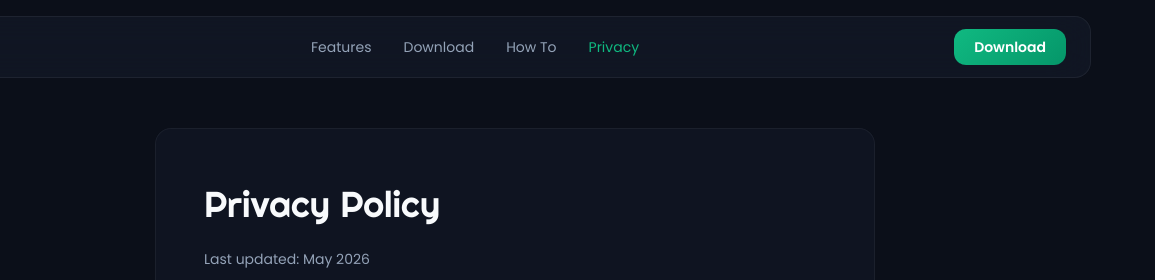
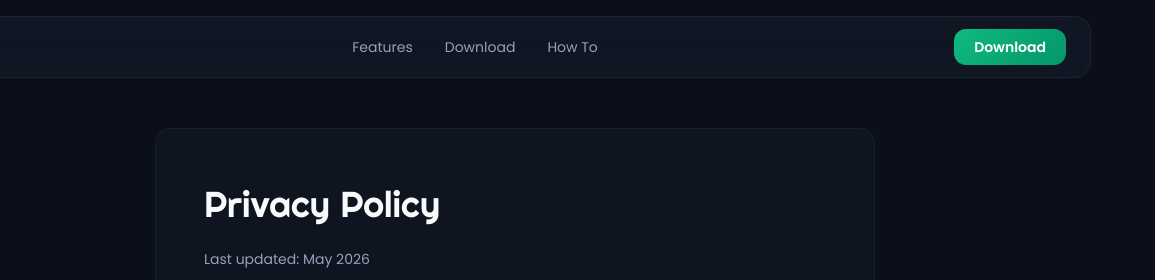
Before and after one commit to HamaBTW/loopii-player-landing-page, a plain HTML site: page privacy/index.html in a window 1280 px wide. Shown: the top 280 px of the page, 125-1280 px from the left. Drawn offline with nearby package versions, Linux system fonts and the light colour scheme.

Commit message:
remove Privacy/Terms from navbar on subpages

```diff
--- a/privacy/index.html
+++ b/privacy/index.html
@@ -29,7 +29,6 @@
         <a href="../#features" class="nav-link">Features</a>
         <a href="../#download" class="nav-link">Download</a>
         <a href="../how-to/" class="nav-link">How To</a>
-        <a href="../privacy/" class="nav-link text-[#10B981]">Privacy</a>
       </div>
       <a href="../#download" class="btn-accent text-sm font-semibold px-5 py-2 rounded-xl text-white no-underline">Download</a>
     </div>
```
Also changed, not shown: terms/index.html (+0 -1 lines).
